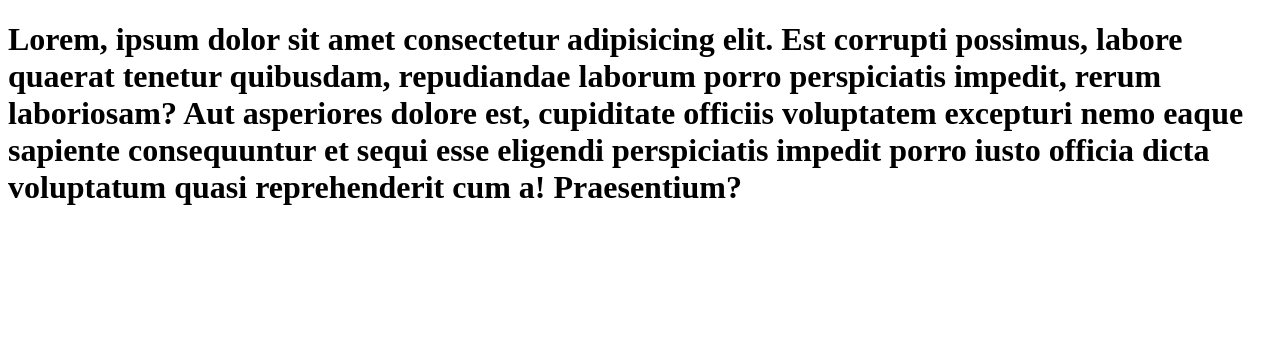
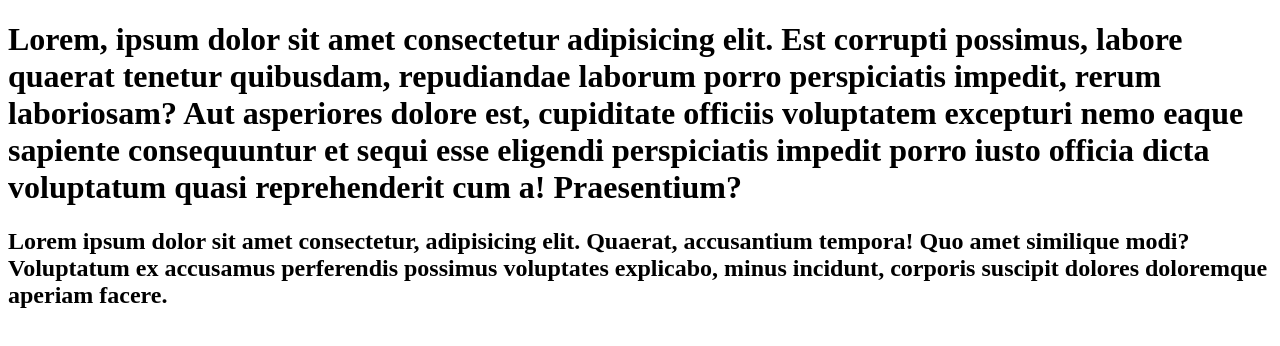
Before and after one commit to AdnanEnnab01/learn-git, a plain HTML site: page index.html in a window 1280 px wide. Drawn offline with Linux system fonts and the light colour scheme.

Commit message:
The first update of index.html

```diff
--- a/index.html
+++ b/index.html
@@ -7,5 +7,6 @@
 </head>
 <body>
     <h1>Lorem, ipsum dolor sit amet consectetur adipisicing elit. Est corrupti possimus, labore quaerat tenetur quibusdam, repudiandae laborum porro perspiciatis impedit, rerum laboriosam? Aut asperiores dolore est, cupiditate officiis voluptatem excepturi nemo eaque sapiente consequuntur et sequi esse eligendi perspiciatis impedit porro iusto officia dicta voluptatum quasi reprehenderit cum a! Praesentium?</h1>
+<h2>Lorem ipsum dolor sit amet consectetur, adipisicing elit. Quaerat, accusantium tempora! Quo amet similique modi? Voluptatum ex accusamus perferendis possimus voluptates explicabo, minus incidunt, corporis suscipit dolores doloremque aperiam facere.</h2>
 </body>
 </html>
```
